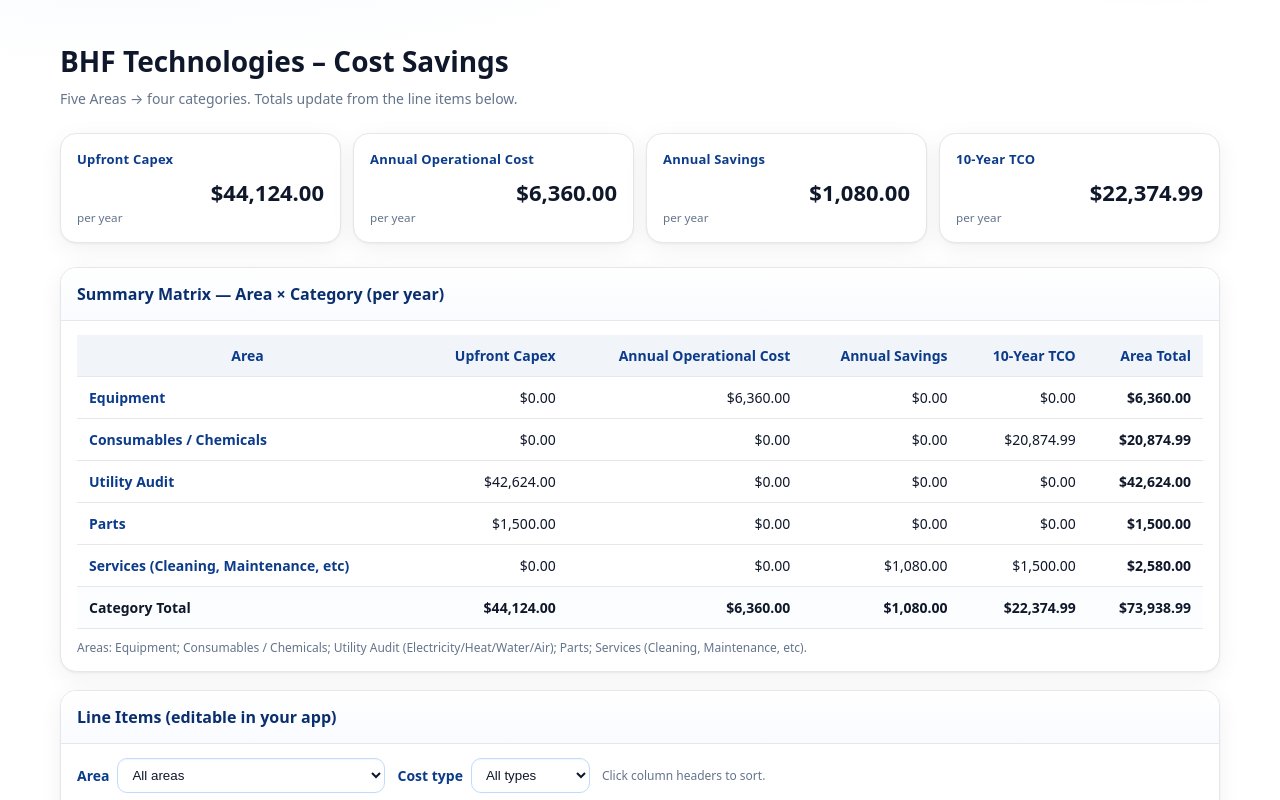
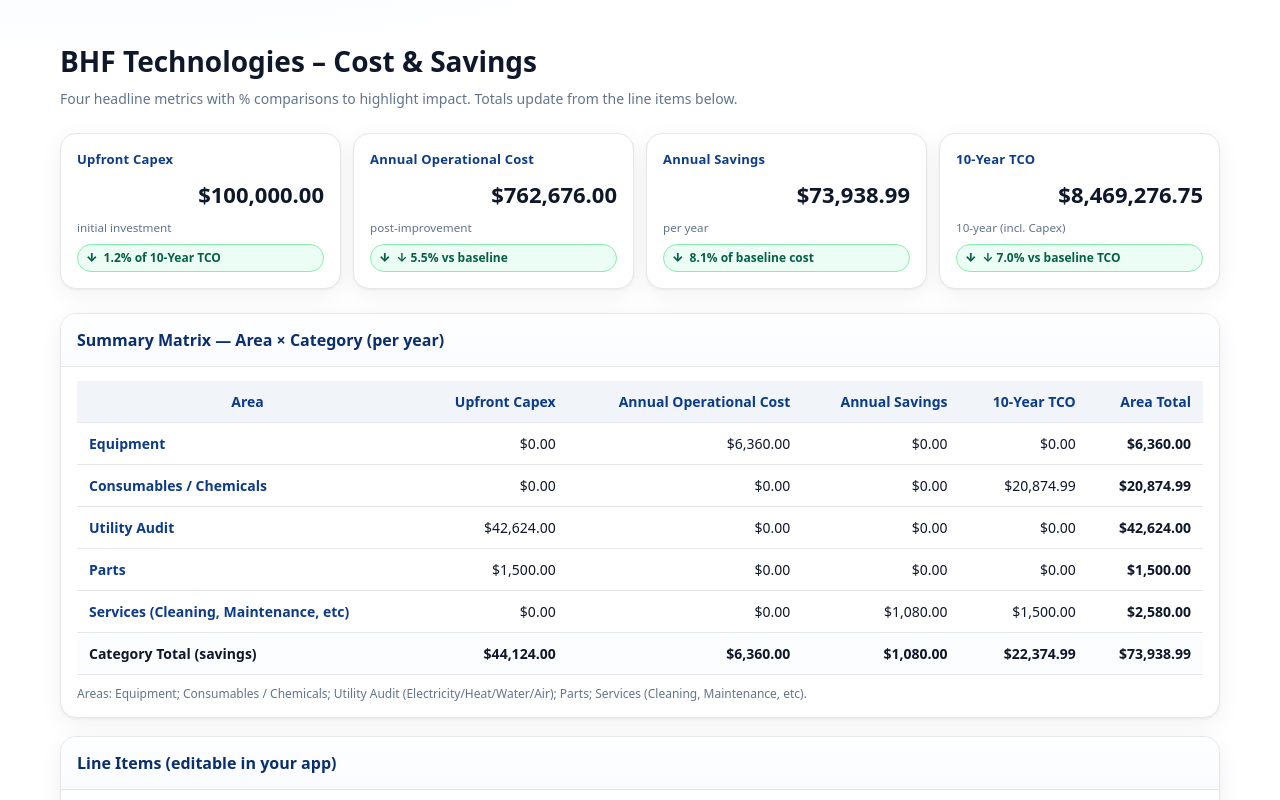
Before and after one commit to adhishagc/bf-technologies-costing, a plain HTML site: page index.html in a window 1280 px wide. Shown: the top 800 px of the page. Drawn offline with Linux system fonts and the light colour scheme.

Commit message:
Update index.html

```diff
--- a/index.html
+++ b/index.html
@@ -3,7 +3,7 @@
 <head>
   <meta charset="utf-8" />
   <meta name="viewport" content="width=device-width, initial-scale=1" />
-  <title>BHF Technologies – Cost Savings View</title>
+  <title>BHF Technologies – Cost & Savings View</title>
   <style>
     :root{
       /* Light theme palette (white + blue) */
@@ -22,6 +22,15 @@
       --kpi-head:#0b3b8a;           /* deep blue for small headings */
       --shadow:0 1px 2px rgba(0,0,0,.05), 0 6px 24px rgba(2,6,23,.06);
       --radius:16px;
+
+      --good:#16a34a;   /* green */
+      --bad:#b91c1c;    /* red */
+      --pill-bg:#ecfdf5; /* green-50 */
+      --pill-br:#86efac; /* green-300 */
+      --pill-tx:#065f46; /* green-800 */
+      --pill-bg-red:#fef2f2;
+      --pill-br-red:#fecaca;
+      --pill-tx-red:#7f1d1d;
     }
     *{box-sizing:border-box}
     body{
@@ -44,10 +53,20 @@
       padding:16px;
       border-radius:var(--radius);
       box-shadow:var(--shadow);
+      display:flex; flex-direction:column; gap:8px;
     }
-    .kpi h3{margin:0 0 6px 0; font-size:13px; font-weight:700; color:var(--kpi-head); letter-spacing:.2px}
+    .kpi h3{margin:0; font-size:13px; font-weight:700; color:var(--kpi-head); letter-spacing:.2px}
     .kpi .num{font-size:22px; font-weight:800; color:var(--ink)}
     .kpi small{display:block; color:var(--muted)}
+    .delta{
+      display:inline-flex; align-items:center; gap:6px;
+      font-weight:700; font-size:12px;
+      background:var(--pill-bg); color:var(--pill-tx);
+      border:1px solid var(--pill-br); border-radius:999px;
+      padding:4px 8px;
+    }
+    .delta .arrow{font-weight:900}
+    .delta.bad{background:var(--pill-bg-red); color:var(--pill-tx-red); border-color:var(--pill-br-red)}
 
     .panel{
       margin-top:24px;
@@ -116,8 +135,8 @@
 </head>
 <body>
 <div class="wrap">
-  <h1>BHF Technologies – Cost Savings</h1>
-  <p class="sub">Five Areas → four categories. Totals update from the line items below.</p>
+  <h1>BHF Technologies – Cost & Savings</h1>
+  <p class="sub">Four headline metrics with % comparisons to highlight impact. Totals update from the line items below.</p>
 
   <!-- KPI cards -->
   <div class="row" id="kpis"></div>
@@ -160,7 +179,7 @@
 </div>
 
 <script>
-// ======== Data (exactly aligned to your 5 Areas & 4 Cost Types) ========
+// ======== Data (5 Areas & 4 cost types) ========
 const currency = 'USD';
 const lineItems = [
   // Utility Audit (Electricity/Air)
@@ -186,14 +205,28 @@ const lineItems = [
   {area:'Parts', equipmentType:'Plant-wide', item:'Wear parts (seals, gaskets, etc.)', costType:'Operational', baseline:10000.00, now:8500.00, notes:'Lower ΔP/vibration reduces wear ~15%'}
 ];
 
-// convenience
-const money = n => n.toLocaleString(undefined,{style:'currency',currency})
-
-// add computed savings to items
+const money = n => n.toLocaleString(undefined,{style:'currency',currency});
+const pct = (num) => `${(num*100).toFixed(1)}%`;
 lineItems.forEach(r=> r.savings = +(r.baseline - r.now).toFixed(2));
 
-// ======== Categories & labels ========
-const types = ['Operational','Downtime','Maintenance','Consumable'];
+// ======== Pre-computed totals ========
+const sum = (arr, key) => arr.reduce((s,r)=> s + (r[key]||0), 0);
+const totalBaseline = sum(lineItems,'baseline');
+const totalNow = sum(lineItems,'now');
+const totalSavings = sum(lineItems,'savings');
+
+// breakdown by cost type
+const byType = ['Operational','Downtime','Maintenance','Consumable'].reduce((acc,t)=>{
+  const rows = lineItems.filter(r=>r.costType===t);
+  acc[t] = {
+    baseline: sum(rows,'baseline'),
+    now: sum(rows,'now'),
+    savings: sum(rows,'savings')
+  };
+  return acc;
+},{});
+
+// ======== KPI labels (requested names) ========
 const kpiLabels = [
   'Upfront Capex',
   'Annual Operational Cost',
@@ -201,26 +234,71 @@ const kpiLabels = [
   '10-Year TCO'
 ];
 
-// ======== KPI cards with new labels ========
-const totalsByType = Object.fromEntries(types.map(t=>[t,0]));
-lineItems.forEach(r=> totalsByType[r.costType]+=r.savings);
+// ======== Fixed Capex and TCOs ========
+const capexValue = 100000;                              // as requested
+const tcoBaseline10 = totalBaseline * 10;               // no capex in baseline (pre-project)
+const tcoImproved10 = capexValue + (totalNow * 10);     // include capex + improved annuals
 
+// ======== KPI data ========
+const kpis = [
+  {
+    label: kpiLabels[0],
+    valueText: money(capexValue),
+    sub: 'initial investment',
+    deltaText: `${pct(capexValue / (tcoImproved10||1))} of 10-Year TCO`,
+    bad: false,
+    showDelta: true
+  },
+  {
+    label: kpiLabels[1],
+    valueText: money(byType.Operational.now),
+    sub: 'post-improvement',
+    deltaText: `↓ ${pct((byType.Operational.baseline - byType.Operational.now) / (byType.Operational.baseline||1))} vs baseline`,
+    bad: false,
+    showDelta: true
+  },
+  {
+    label: kpiLabels[2],
+    valueText: money(totalSavings),
+    sub: 'per year',
+    deltaText: `${pct(totalSavings / (totalBaseline||1))} of baseline cost`,
+    bad: false,
+    showDelta: true
+  },
+  {
+    label: kpiLabels[3],
+    valueText: money(tcoImproved10),
+    sub: '10-year (incl. Capex)',
+    deltaText: `↓ ${pct((tcoBaseline10 - tcoImproved10) / (tcoBaseline10||1))} vs baseline TCO`,
+    bad: false,
+    showDelta: true
+  }
+];
+
+// ======== Render KPI cards ========
 const kpiRoot = document.getElementById('kpis');
-types.forEach((t, i)=>{
+kpis.forEach(k=>{
   const card = document.createElement('div');
   card.className='kpi';
-  card.innerHTML = `<h3>${kpiLabels[i]}</h3><div class="num">${money(totalsByType[t])}</div><small>per year</small>`;
+  card.innerHTML = `
+    <h3>${k.label}</h3>
+    <div class="num">${k.valueText}</div>
+    <div>${k.sub ? `<small>${k.sub}</small>`:''}</div>
+    ${k.showDelta ? `<span class="delta ${k.bad?'bad':''}">
+      <span class="arrow">${k.bad?'↑':'↓'}</span> ${k.deltaText}
+    </span>`:''}
+  `;
   kpiRoot.appendChild(card);
 });
 
-// ======== Matrix: Area × Category (display uses new labels) ========
+// ======== Matrix: Area × Category (display uses KPI names; shows savings columns) ========
 function buildMatrix(){
-  // group by Area
+  const types = ['Operational','Downtime','Maintenance','Consumable'];
   const byArea = {};
   lineItems.forEach(r=>{
     const a = r.area;
     byArea[a] ||= {Operational:0,Downtime:0,Maintenance:0,Consumable:0};
-    byArea[a][r.costType] += r.savings;
+    byArea[a][r.costType] += r.savings; // matrix shows savings per category
   });
 
   const areas = [
@@ -231,6 +309,9 @@ function buildMatrix(){
     'Services (Cleaning, Maintenance, etc)'
   ];
 
+  // map columns to original cost types but label with KPI names for readability
+  const typeOrder = ['Operational','Downtime','Maintenance','Consumable'];
+
   let html = '<thead><tr><th>Area</th>' +
              kpiLabels.map(lbl=>`<th class="num">${lbl}</th>`).join('') +
              '<th class="num">Area Total</th></tr></thead><tbody>';
@@ -239,16 +320,16 @@ function buildMatrix(){
 
   areas.forEach(a=>{
     const r = byArea[a] || {Operational:0,Downtime:0,Maintenance:0,Consumable:0};
-    const rowTotal = types.reduce((s,t)=> s + (r[t]||0), 0);
-    types.forEach(t=> grand[t] += (r[t]||0));
+    const rowTotal = typeOrder.reduce((s,t)=> s + (r[t]||0), 0);
+    typeOrder.forEach(t=> grand[t] += (r[t]||0));
     html += `<tr><td class="area">${a}</td>`+
-            types.map(t=>`<td class="num">${money(r[t]||0)}</td>`).join('')+
+            typeOrder.map(t=>`<td class="num">${money(r[t]||0)}</td>`).join('')+
             `<td class="num"><strong>${money(rowTotal)}</strong></td></tr>`;
   });
 
-  const grandTotal = types.reduce((s,t)=>s+grand[t],0);
-  html += '</tbody><tfoot><tr><td><strong>Category Total</strong></td>'+
-          types.map(t=>`<td class="num"><strong>${money(grand[t])}</strong></td>`).join('')+
+  const grandTotal = typeOrder.reduce((s,t)=>s+grand[t],0);
+  html += '</tbody><tfoot><tr><td><strong>Category Total (savings)</strong></td>'+
+          typeOrder.map(t=>`<td class="num"><strong>${money(grand[t])}</strong></td>`).join('')+
           `<td class="num"><strong>${money(grandTotal)}</strong></td></tr></tfoot>`;
 
   document.getElementById('matrix').innerHTML = html;
@@ -306,8 +387,8 @@ function renderLines(){
   });
 
   // totals under the table (for the filtered view)
-  const sum = data.reduce((s,r)=> s+r.savings, 0);
-  document.getElementById('lineTotals').textContent = `Filtered total savings: ${money(sum)} per year`;
+  const sumFiltered = data.reduce((s,r)=> s+r.savings, 0);
+  document.getElementById('lineTotals').textContent = `Filtered total savings: ${money(sumFiltered)} per year`;
 }
 
 areaFilter.onchange = typeFilter.onchange = renderLines;
```
